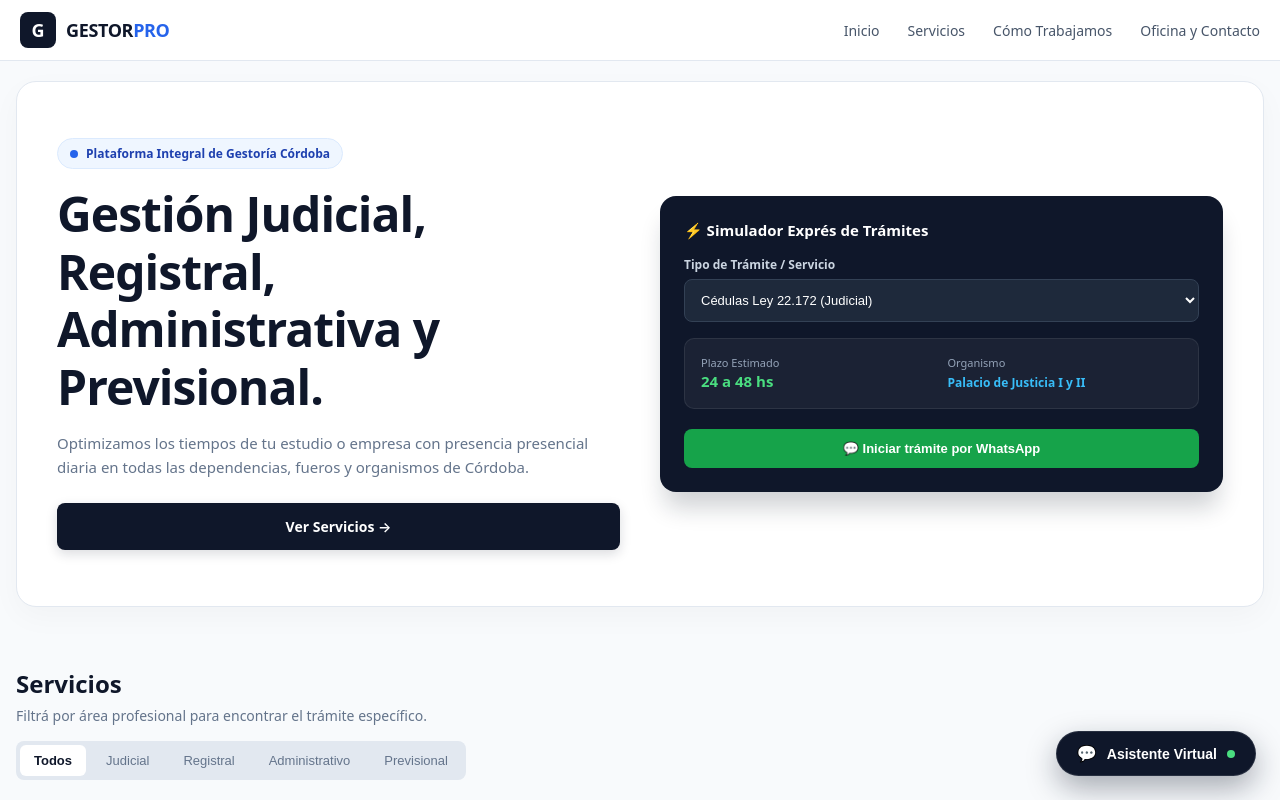
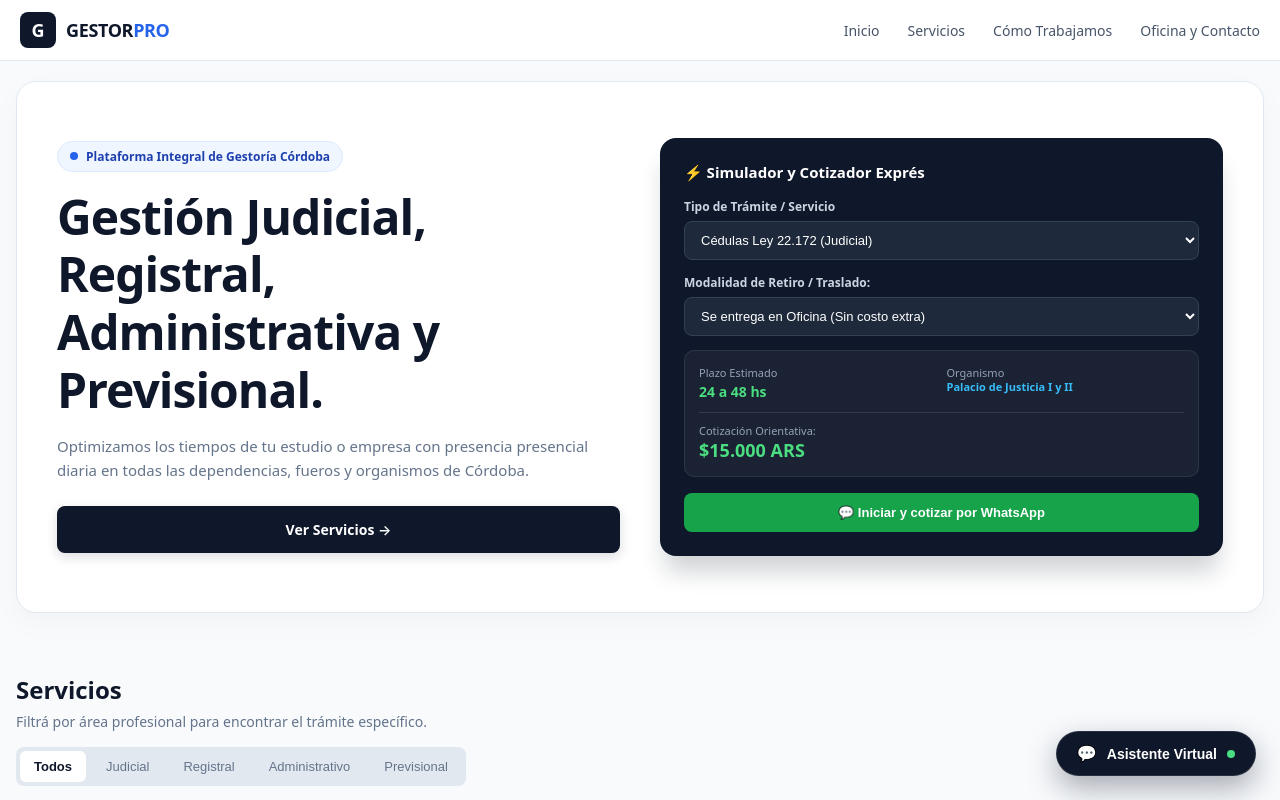
Before and after one commit to meracs2/gestorpro, a Next.js app: page / in a window 1280 px wide. Shown: the top 800 px of the page. Built offline with nearby package versions, Linux system fonts and the light colour scheme.

Commit message:
fix: simulador y cotizador x kilometro

```diff
--- a/app/page.tsx
+++ b/app/page.tsx
@@ -333,7 +333,20 @@ export default function Page() {
   const [activeTab, setActiveTab] = useState('todos');
   const [currentPage, setCurrentPage] = useState(1);
   const [selectedService, setSelectedService] = useState<Service | null>(null);
+
+  // Estados para el Simulador de Costos con Viáticos y Kilometraje (Cambiado a distancia de ida)
   const [selectedCalcService, setSelectedCalcService] = useState<Service>(servicesList[0]);
+  const [tipoRetiro, setTipoRetiro] = useState<'oficina' | 'domicilio'>('oficina');
+  const [kilometrosIda, setKilometrosIda] = useState<number | ''>('');
+
+  // Precio base orientativo del trámite y costo por km
+  const costoTramiteBase = 15000;
+  const precioPorKm = 1000;
+
+  // Multiplicamos por 2 automáticamente los kilómetros de ida para contemplar ida y vuelta
+  const kmIdaYVuelta = (Number(kilometrosIda) || 0) * 2;
+  const costoEnvio = tipoRetiro === 'domicilio' ? kmIdaYVuelta * precioPorKm : 0;
+  const costoTotalEstimado = costoTramiteBase + costoEnvio;
 
   // Estado para el menú hamburguesa móvil
   const [isMobileMenuOpen, setIsMobileMenuOpen] = useState(false);
@@ -428,7 +441,12 @@ export default function Page() {
   };
 
   const handleWhatsAppCalc = () => {
-    const text = `Hola, quiero iniciar o consultar por el trámite de *${selectedCalcService.title}* (${selectedCalcService.category}). El plazo estimado indicado es de ${selectedCalcService.tiempoDemora} ante el organismo ${selectedCalcService.organismo}.`;
+    const kmIdaVal = Number(kilometrosIda) || 0;
+    const detalleModalidad = tipoRetiro === 'domicilio'
+      ? `con retiro a domicilio / interior (${kmIdaVal} km de ida, ${kmIdaYVuelta} km totales ida y vuelta, viático estimado $${costoEnvio.toLocaleString('es-AR')})`
+      : 'con entrega en oficina (sin costo de traslado)';
+
+    const text = `Hola, hice una cotización estimada en la web para el trámite *${selectedCalcService.title}* (${selectedCalcService.category}). Modalidad: ${detalleModalidad}. Total estimado orientativo: $${costoTotalEstimado.toLocaleString('es-AR')} ARS. Quisiera coordinar y confirmar el valor exacto.`;
     window.open(`https://wa.me/${whatsappPhone}?text=${encodeURIComponent(text)}`, '_blank');
   };
 
@@ -747,7 +765,7 @@ export default function Page() {
             </div>
           </div>
 
-          {/* SIMULADOR ADAPTADO Y RESPONSIVO */}
+          {/* SIMULADOR ADAPTADO CON CALCULADORA DE KILÓMETROS DE IDA (Y CÁLCULO AUTOMÁTICO DE IDA Y VUELTA) */}
           <div className="simulator-card" style={{
             backgroundColor: '#0f172a',
             borderRadius: '16px',
@@ -756,10 +774,11 @@ export default function Page() {
             boxShadow: '0 20px 25px -5px rgba(15, 23, 42, 0.2)'
           }}>
             <h3 style={{ fontSize: '15px', fontWeight: 700, color: '#ffffff', margin: '0 0 16px 0' }}>
-              ⚡ Simulador Exprés de Trámites
+              ⚡ Simulador y Cotizador Exprés
             </h3>
 
-            <div style={{ marginBottom: '16px' }}>
+            {/* Selector de Trámite */}
+            <div style={{ marginBottom: '14px' }}>
               <label style={{ display: 'block', fontSize: '12px', color: '#cbd5e1', marginBottom: '6px', fontWeight: 600 }}>
                 Tipo de Trámite / Servicio
               </label>
@@ -772,7 +791,7 @@ export default function Page() {
                 style={{
                   width: '100%',
                   boxSizing: 'border-box',
-                  padding: '12px',
+                  padding: '10px 12px',
                   borderRadius: '8px',
                   backgroundColor: '#1e293b',
                   border: '1px solid #334155',
@@ -790,23 +809,91 @@ export default function Page() {
               </select>
             </div>
 
+            {/* Selector de Modalidad (Oficina vs Domicilio / Interior) */}
+            <div style={{ marginBottom: '14px' }}>
+              <label style={{ display: 'block', fontSize: '12px', color: '#cbd5e1', marginBottom: '6px', fontWeight: 600 }}>
+                Modalidad de Retiro / Traslado:
+              </label>
+              <select
+                value={tipoRetiro}
+                onChange={(e) => setTipoRetiro(e.target.value as 'oficina' | 'domicilio')}
+                style={{
+                  width: '100%',
+                  boxSizing: 'border-box',
+                  padding: '10px 12px',
+                  borderRadius: '8px',
+                  backgroundColor: '#1e293b',
+                  border: '1px solid #334155',
+                  color: '#ffffff',
+                  fontSize: '13px',
+                  outline: 'none',
+                  cursor: 'pointer'
+                }}
+              >
+                <option value="oficina">Se entrega en Oficina (Sin costo extra)</option>
+                <option value="domicilio">Retiro a domicilio / Interior (Viáticos por km)</option>
+              </select>
+            </div>
+
+            {/* Input de Kilómetros de ida si requiere domicilio / interior */}
+            {tipoRetiro === 'domicilio' && (
+              <div style={{ marginBottom: '14px' }}>
+                <label style={{ display: 'block', fontSize: '12px', color: '#cbd5e1', marginBottom: '6px', fontWeight: 600 }}>
+                  Distancia de ida (Km):
+                </label>
+                <input
+                  type="number"
+                  min="0"
+                  value={kilometrosIda}
+                  onChange={(e) => setKilometrosIda(e.target.value === '' ? '' : Number(e.target.value))}
+                  placeholder="Ej: 20 (se calculará ida y vuelta automáticamente)"
+                  style={{
+                    width: '100%',
+                    boxSizing: 'border-box',
+                    padding: '10px 12px',
+                    borderRadius: '8px',
+                    backgroundColor: '#1e293b',
+                    border: '1px solid #334155',
+                    color: '#ffffff',
+                    fontSize: '13px',
+                    outline: 'none'
+                  }}
+                />
+              </div>
+            )}
+
+            {/* Recuadro de Resultados (Plazo, Organismo y Cotización estimada) */}
             <div style={{
               backgroundColor: 'rgba(255, 255, 255, 0.05)',
               border: '1px solid rgba(255, 255, 255, 0.08)',
               borderRadius: '10px',
-              padding: '16px',
-              marginBottom: '20px',
+              padding: '14px',
+              marginBottom: '16px',
               boxSizing: 'border-box'
             }}>
-              <div style={{ display: 'grid', gridTemplateColumns: 'repeat(auto-fit, minmax(130px, 1fr))', gap: '12px' }}>
+              <div style={{ display: 'grid', gridTemplateColumns: '1fr 1fr', gap: '10px', marginBottom: '10px' }}>
                 <div>
                   <span style={{ fontSize: '11px', color: '#94a3b8', display: 'block' }}>Plazo Estimado</span>
-                  <span style={{ fontSize: '15px', fontWeight: 800, color: '#4ade80' }}>{selectedCalcService.tiempoDemora}</span>
+                  <span style={{ fontSize: '14px', fontWeight: 800, color: '#4ade80' }}>{selectedCalcService.tiempoDemora}</span>
                 </div>
                 <div>
                   <span style={{ fontSize: '11px', color: '#94a3b8', display: 'block' }}>Organismo</span>
-                  <span style={{ fontSize: '12px', fontWeight: 600, color: '#38bdf8' }}>{selectedCalcService.organismo}</span>
+                  <span style={{ fontSize: '11px', fontWeight: 600, color: '#38bdf8', lineHeight: 1.2, display: 'block' }}>{selectedCalcService.organismo}</span>
                 </div>
+              </div>
+
+              <div style={{ borderTop: '1px solid rgba(255, 255, 255, 0.1)', paddingTop: '10px', display: 'flex', justifyContent: 'space-between', alignItems: 'center' }}>
+                <div>
+                  <span style={{ fontSize: '11px', color: '#94a3b8', display: 'block' }}>Cotización Orientativa:</span>
+                  <span style={{ fontSize: '18px', fontWeight: 800, color: '#4ade80' }}>
+                    ${costoTotalEstimado.toLocaleString('es-AR')} ARS
+                  </span>
+                </div>
+                {tipoRetiro === 'domicilio' && (
+                  <span style={{ fontSize: '10px', color: '#cbd5e1', textAlign: 'right' }}>
+                    (Incluye ${costoEnvio.toLocaleString('es-AR')} de viáticos)
+                  </span>
+                )}
               </div>
             </div>
 
@@ -829,7 +916,7 @@ export default function Page() {
                 boxSizing: 'border-box'
               }}
             >
-              💬 Iniciar trámite por WhatsApp
+              💬 Iniciar y cotizar por WhatsApp
             </button>
           </div>
         </section>
```
